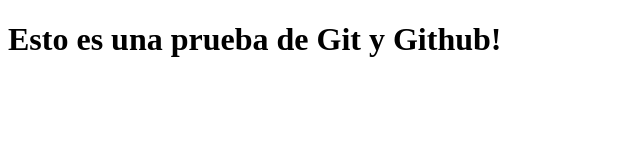
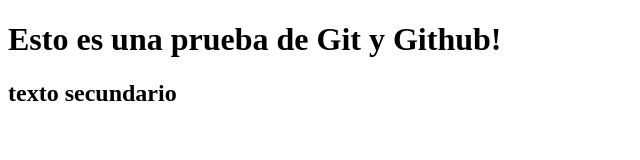
Before and after one commit to LuzMeynet/prueba, a plain HTML site: page index.html in a window 1280 px wide. Shown: the whole page, without its empty margins (0-640 px from the left). Drawn offline with Linux system fonts and the light colour scheme.

Commit message:
Este es el segundo commit

```diff
--- a/index.html
+++ b/index.html
@@ -7,5 +7,6 @@
 </head>
 <body>
     <h1>Esto es una prueba de Git y Github!</h1>
+    <h2>texto secundario</h2>
 </body>
 </html>
```
Also changed, not shown: texto.txt (added).
